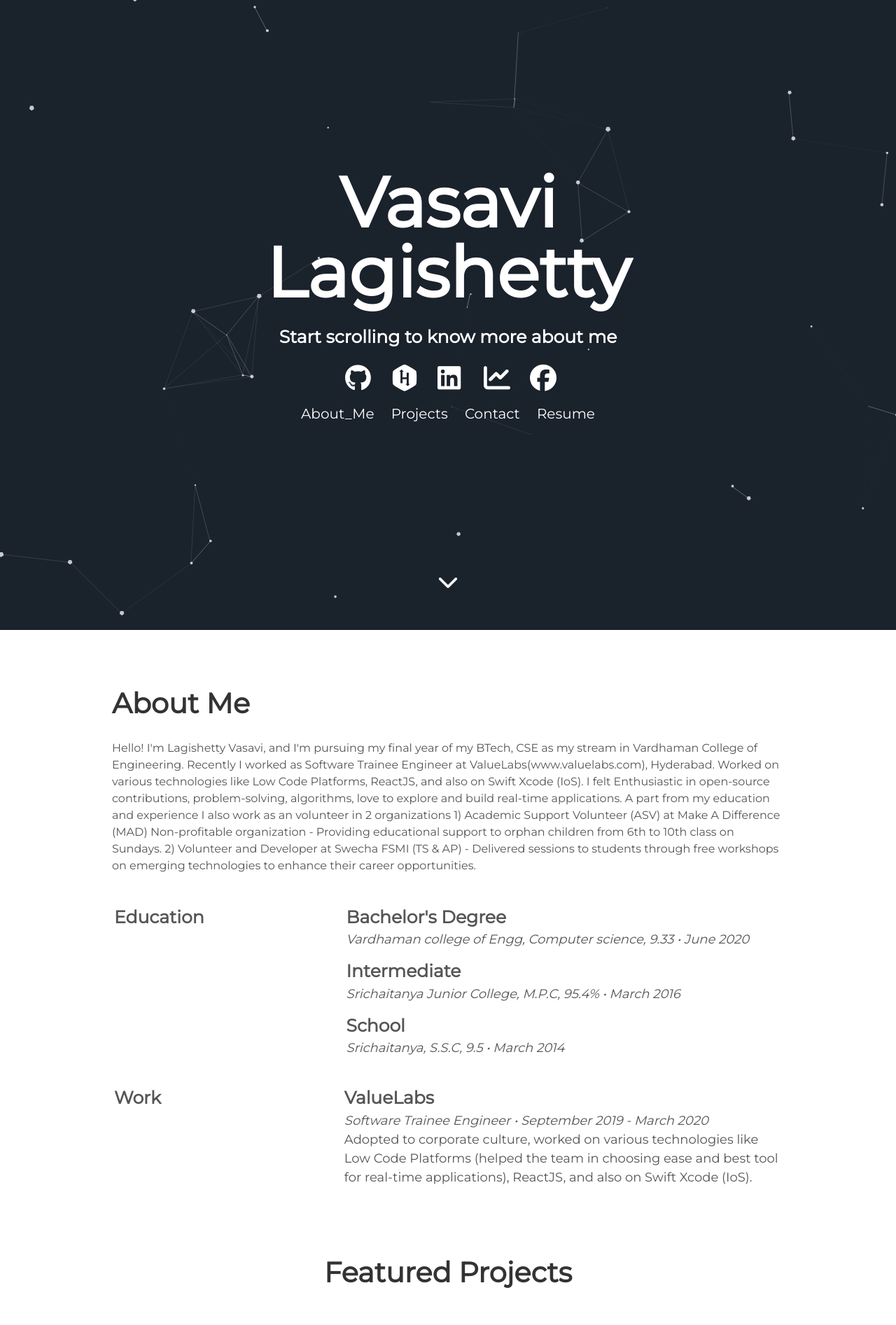
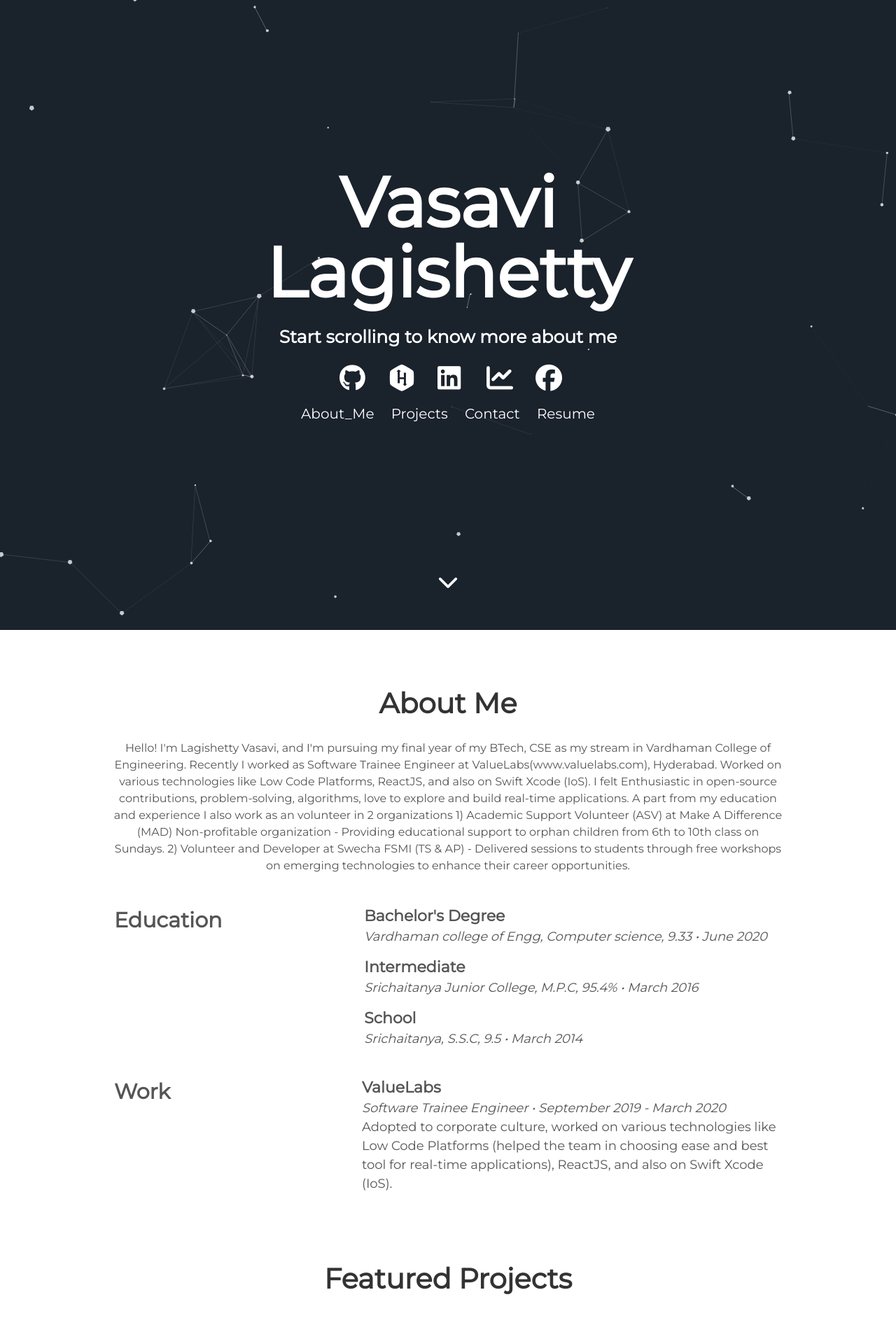
Before and after one commit to VasaviLagishetty/VasaviLagishetty.github.io, a Jekyll site: the page built from index.html, in a window 1280 px wide. Shown: the top 1893 px of the page at 70% size. Built offline with Jekyll 4.4.1, drawn with Linux system fonts in a browser that asks for light colours; nearby versions of some CDN libraries.

Commit message:
updated About_Me page

```diff
--- a/_includes/about.html
+++ b/_includes/about.html
@@ -1,17 +1,33 @@
  <head>
+  <meta name="viewport" content="width=device-width, initial-scale=1.0">
    <style>
      th{
        padding-right: 200px;
        vertical-align: top;
-       font-size: 25px;
+       font-size: 30px;
      }
      td{
         font-size: 18px;
         padding-bottom:10px;
      }
      b{
-       font-size: 25px;
+       font-size: 22px;
        margin-bottom: 20px;
+     }
+     @media only screen and (max-width: 550px) {
+      th{
+       padding-right: 60px;
+       vertical-align: top;
+       font-size: 18px;
+     }
+     td{
+        font-size: 15px;
+        padding-bottom:5px;
+     }
+     b{
+       font-size: 15px;
+       margin-bottom: 15px;
+     }
      }
    </style>
  </head>
--- a/assets/css/main.css
+++ b/assets/css/main.css
@@ -3838,8 +3838,8 @@
     height:20px;
     margin-top: 0px;
     margin-bottom: 15px;
-    margin-left: 18px;
-    margin-right: 18px;
+    margin-left: 20px;
+    margin-right: 20px;
 	transition:all .7s;
 	width:20px;
 	font-size:30px;
@@ -3929,6 +3929,10 @@
 	margin:0 auto
 }
 @media only screen and (min-width: 550px) {
+    .user-details {
+        text-align:center;
+        margin:5px auto
+    }
 	#projects {
 		width:80%
 	}
```
Also changed, not shown: 1 other file.
